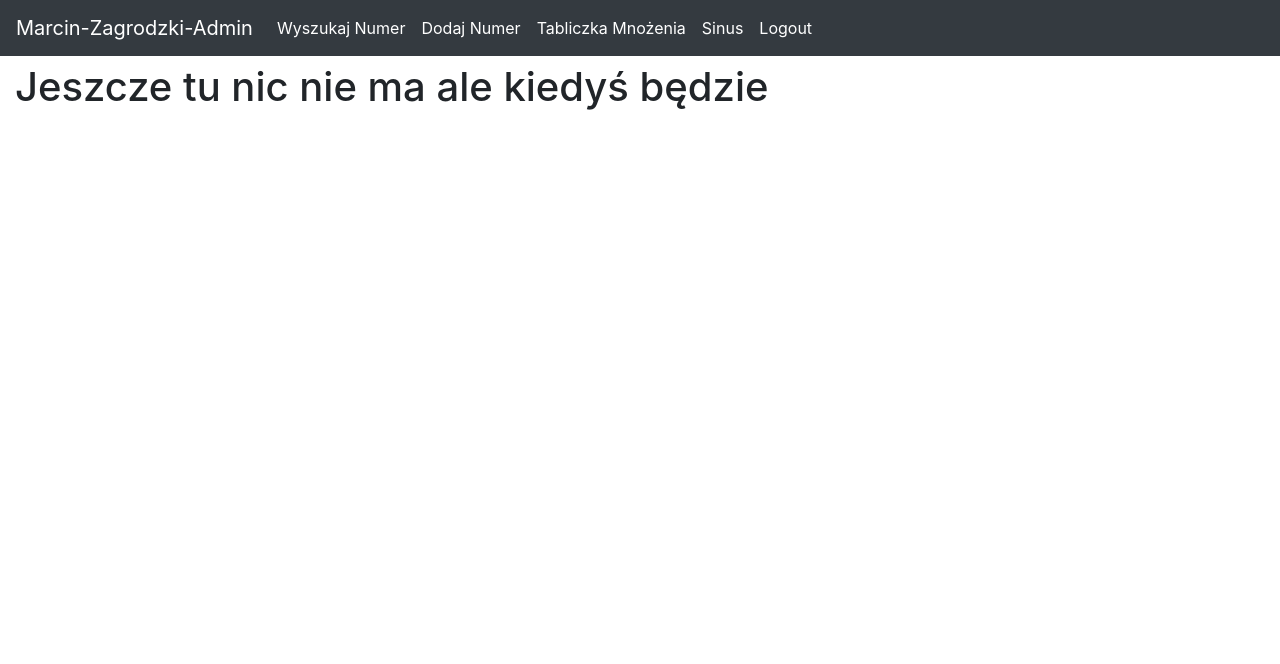
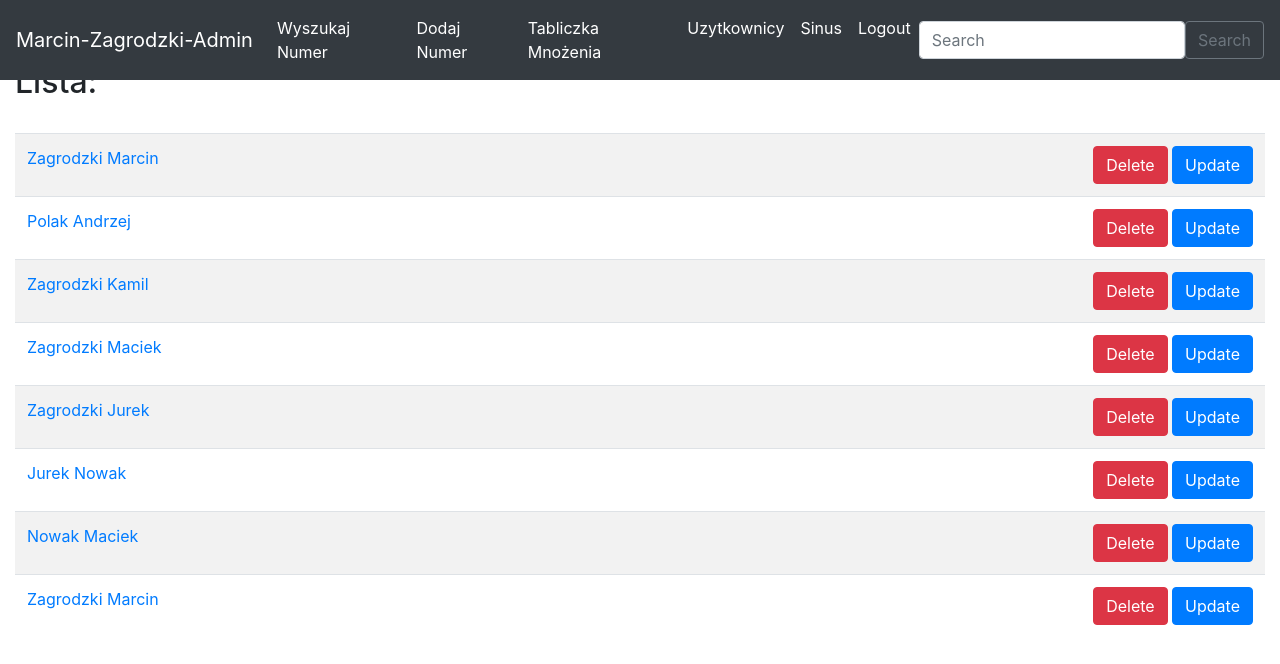
Before and after one commit to ZagMar22/Django-Project, a Django app: page / in a window 1280 px wide. Shown: the top 664 px of the page. Run offline with Django 4.2, Linux system fonts and the light colour scheme; a user stored in the database is signed in; data comes from the database, SQL or seed files in the repository; both versions use the stored data as it was after the commit; some libraries are stand-ins or nearby versions.

Commit message:
9.01.2023

```diff
--- a/main/models.py
+++ b/main/models.py
@@ -35,9 +35,9 @@ class Topic(models.Model):
 
 
 class Ksiazka(models.Model):
-    imie = models.CharField(max_length=30, unique=True)
+    imie = models.CharField(max_length=30, unique=False)
     nazwisko = models.TextField(max_length=30, blank=True, null=True)
-    telefon = models.IntegerField(null=False, blank=False, unique=True)
+    telefon = models.CharField(null=False, blank=False, unique=True, max_length=9)
     data_dodania = models.DateTimeField(auto_now_add=True, blank=True, null=True)
     updated = models.DateTimeField(auto_now=True, blank=True, null=True)
     #contributedyby = models.ForeignKey(auth.get_user_model(), on_delete=models.CASCADE, verbose_name="Author")
--- a/main/templates/main/base.html
+++ b/main/templates/main/base.html
@@ -43,16 +43,20 @@
             <li class="nav-item active">
                 <a class="nav-link" href="../tabliczka">Tabliczka Mnożenia</a>
             </li>
-            <!-- <li class="nav-item active">
-                <a class="nav-link" href="../ajax">AJAX</a>
-            </li> -->
+            <li class="nav-item active">
+                <a class="nav-link" href="../ranking">Uzytkownicy</a>
+            </li>
             <li class="nav-item active">
                 <a class="nav-link" href="../wykresy">Sinus</a>
             </li>
-            <li style='float: right;' class="nav-item active" >
+            <li class="nav-item active" >
                 <a class="nav-link" href="../logout">Logout</a>
             </li>
         </ul>
+        <form class ="d-flex" method="POST" action="{% url 'search' %}">
+            {% csrf_token %}
+            <input class="form-control me-2" type="search" placeholder="Search" aria-label="Search" name="searched"><button class="btn btn-outline-secondary" type="submit">Search</button>
+        </form>
     </div>
 </nav>
 </div>
--- a/main/templates/main/browse.html
+++ b/main/templates/main/browse.html
@@ -18,7 +18,12 @@ Wyszukaj
             <td>
                 <a href="{% url 'browsetopic' ksiazka.id %} ">{{ksiazka.nazwisko}} {{ksiazka.imie}} </a>
             </td>
-            <td align="right"><a href="{% url 'update_ksiazka' ksiazka.id %}" class="btn btn-primary">Update</a>  </td>
+            <td align="right">
+                <a href="{% url 'delete_ksiazka' ksiazka.id %}" class="btn btn-danger">Delete</a>
+
+
+                <a href="{% url 'update_ksiazka' ksiazka.id %}" class="btn btn-primary">Update</a>
+            </td>
         </tr>
     {% endfor %}
 
--- a/main/urls.py
+++ b/main/urls.py
@@ -3,13 +3,16 @@ from . import views
 
 urlpatterns = [
     path("<int:id>", views.index, name="index"),
-    path("", views.home, name="home"),
+    path("", views.browse, name="browse"),
     path("tabliczka", views.tabliczka, name="tabliczka"),
     path("addtopic", views.addtopic, name="addtopic"),
     path("browse", views.browse, name="browse"),
     path("browse/<topic_id>", views.browsetopic, name="browsetopic"),
     path("update_ksiazka/<ksiazka_id>", views.update_ksiazka, name="update_ksiazka"),
     path("ajax", views.ajax, name="ajax"),
+    path("ranking", views.ranking, name="ranking"),
     path("wykresy", views.wykresy, name="wykresy"),
+    path("search", views.search, name="search"),
+    path("delete/<ksiazka_id>", views.delete_ksiazka, name="delete_ksiazka"),
 
 ]
--- a/main/views.py
+++ b/main/views.py
@@ -2,6 +2,7 @@ from django.shortcuts import render, redirect, get_object_or_404
 from django.http import HttpResponse
 from .models import ToDoList, Item, Topic, Ksiazka
 from .forms import AddTopic, AddKsiazka
+from django.contrib.auth import get_user_model
 
 import matplotlib.pyplot as plt
 import numpy as np
@@ -36,12 +37,41 @@ def addtopic(request):
 
     return render(request, "main/addtopic.html", context)
 
+
+
+
+def search(request):
+    if request.method =="POST":
+        searched = request.POST['searched']
+        obiekty = Ksiazka.objects.filter(nazwisko__contains=searched)
+        context = {
+            'searched':searched,
+            'obiekty':obiekty,
+    }
+        return render(request, "main/search.html", context)
+    else:
+        context = {
+        }
+        return render(request, "main/search.html", context)
+
 def browse(request):
-    ksiazka_list = Ksiazka.objects.all()
+    ksiazka_list = Ksiazka.objects.all().order_by('data_dodania')
     context = {
         'ksiazka_list': ksiazka_list,
     }
     return render(request, "main/browse.html", context)
+
+def ranking(request):
+    users = get_user_model().objects.all()
+    context = {
+        'users':users
+    }
+    return render(request, "main/ranking.html", context)
+
+def delete_ksiazka(request, ksiazka_id):
+    ksiazka = Ksiazka.objects.get(pk=ksiazka_id)
+    ksiazka.delete()
+    return redirect('browse')
 
 
 def update_ksiazka(request, ksiazka_id):
```
Also changed, not shown: main/forms.py (+10 -0 lines), main/templates/main/ranking.html (added, +34 -0 lines), main/templates/main/search.html (added, +47 -0 lines), db.sqlite3, main/migrations/0005_alter_ksiazka_imie.py (added).
